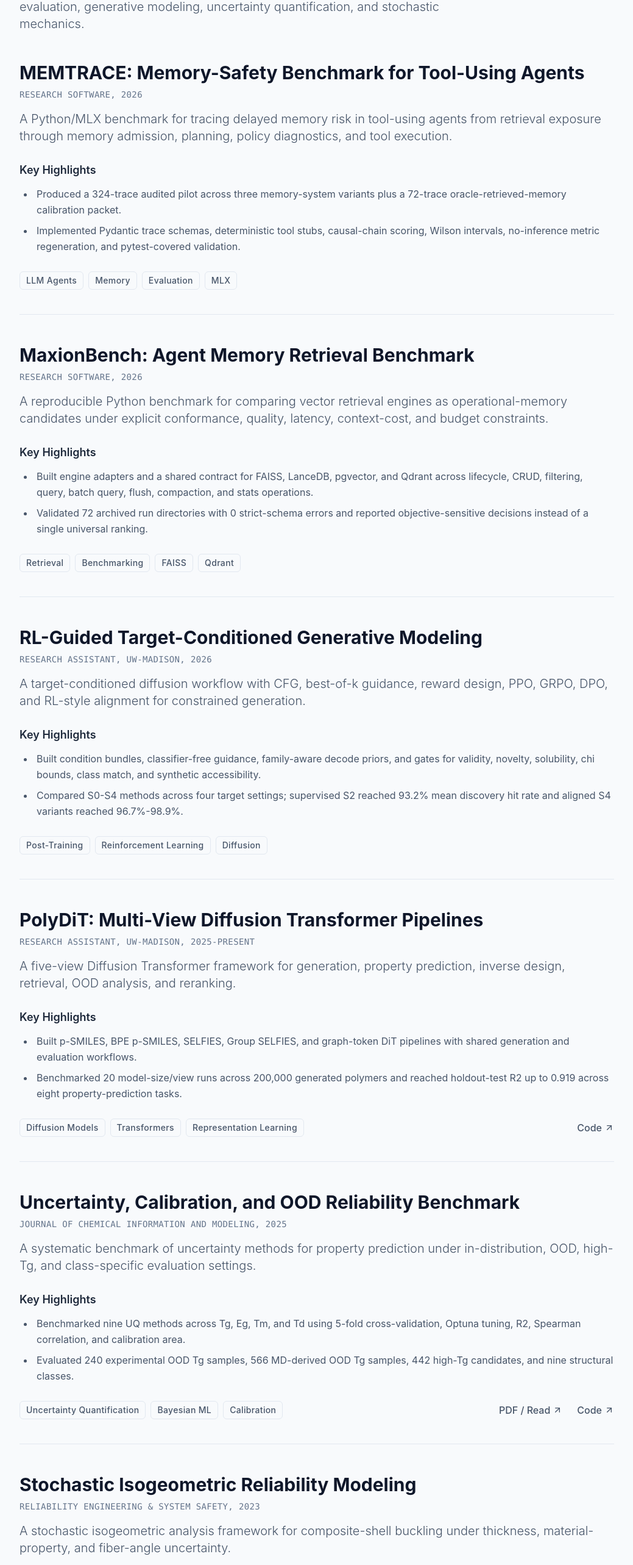
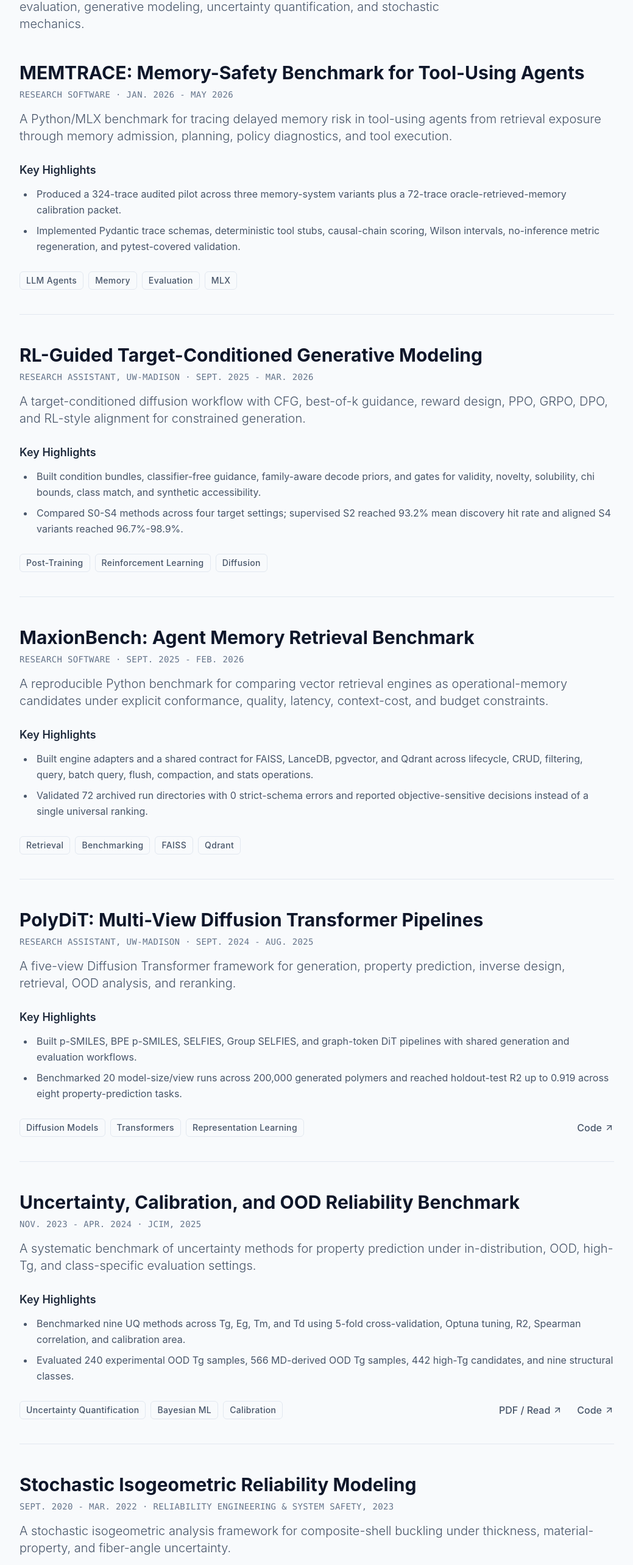
Before and after one commit to htang7415/Hao_Tang_Personal_website, a React (Vite) app: page /#/research in a window 1280 px wide. Shown: the part 211-2777 px from the top of the page at 61% size, without its empty margins (120-1159 px from the left). Built offline with nearby package versions, Linux system fonts and the light colour scheme.

Commit message:
update time

```diff
--- a/data/products.ts
+++ b/data/products.ts
@@ -8,7 +8,7 @@ export const products: Product[] = [
     description:
       'A SwiftUI app for group expense tracking, QR/code joins, equal-split expense entry, settlement suggestions, notification history, Core Data persistence, and optional Supabase sync.',
     role: 'Founder & Full-stack iOS Developer',
-    year: '2025',
+    year: 'May 2025 - Nov. 2025',
     tags: ['iOS', 'SwiftUI', 'Supabase', 'Product'],
     url: 'https://hyprshare.vercel.app/',
     featured: true,
--- a/data/research.ts
+++ b/data/research.ts
@@ -4,7 +4,7 @@ export const researchItems: ResearchItem[] = [
   {
     id: 'memtrace',
     title: 'MEMTRACE: Memory-Safety Benchmark for Tool-Using Agents',
-    typeOrVenue: 'Research software, 2026',
+    typeOrVenue: 'Research software · Jan. 2026 - May 2026',
     summary:
       'A Python/MLX benchmark for tracing delayed memory risk in tool-using agents from retrieval exposure through memory admission, planning, policy diagnostics, and tool execution.',
     tags: ['LLM Agents', 'Memory', 'Evaluation', 'MLX'],
@@ -15,9 +15,22 @@ export const researchItems: ResearchItem[] = [
 `
   },
   {
+    id: 'rl-inverse-design',
+    title: 'RL-Guided Target-Conditioned Generative Modeling',
+    typeOrVenue: 'Research Assistant, UW-Madison · Sept. 2025 - Mar. 2026',
+    summary:
+      'A target-conditioned diffusion workflow with CFG, best-of-k guidance, reward design, PPO, GRPO, DPO, and RL-style alignment for constrained generation.',
+    tags: ['Post-Training', 'Reinforcement Learning', 'Diffusion'],
+    featured: true,
+    highlights: `
+- Built condition bundles, classifier-free guidance, family-aware decode priors, and gates for validity, novelty, solubility, chi bounds, class match, and synthetic accessibility.
+- Compared S0-S4 methods across four target settings; supervised S2 reached 93.2% mean discovery hit rate and aligned S4 variants reached 96.7%-98.9%.
+`
+  },
+  {
     id: 'maxionbench',
     title: 'MaxionBench: Agent Memory Retrieval Benchmark',
-    typeOrVenue: 'Research software, 2026',
+    typeOrVenue: 'Research software · Sept. 2025 - Feb. 2026',
     summary:
       'A reproducible Python benchmark for comparing vector retrieval engines as operational-memory candidates under explicit conformance, quality, latency, context-cost, and budget constraints.',
     tags: ['Retrieval', 'Benchmarking', 'FAISS', 'Qdrant'],
@@ -28,22 +41,9 @@ export const researchItems: ResearchItem[] = [
 `
   },
   {
-    id: 'rl-inverse-design',
-    title: 'RL-Guided Target-Conditioned Generative Modeling',
-    typeOrVenue: 'Research Assistant, UW-Madison, 2026',
-    summary:
-      'A target-conditioned diffusion workflow with CFG, best-of-k guidance, reward design, PPO, GRPO, DPO, and RL-style alignment for constrained generation.',
-    tags: ['Post-Training', 'Reinforcement Learning', 'Diffusion'],
-    featured: true,
-    highlights: `
-- Built condition bundles, classifier-free guidance, family-aware decode priors, and gates for validity, novelty, solubility, chi bounds, class match, and synthetic accessibility.
-- Compared S0-S4 methods across four target settings; supervised S2 reached 93.2% mean discovery hit rate and aligned S4 variants reached 96.7%-98.9%.
-`
-  },
-  {
     id: 'polydit',
     title: 'PolyDiT: Multi-View Diffusion Transformer Pipelines',
-    typeOrVenue: 'Research Assistant, UW-Madison, 2025-present',
+    typeOrVenue: 'Research Assistant, UW-Madison · Sept. 2024 - Aug. 2025',
     summary:
       'A five-view Diffusion Transformer framework for generation, property prediction, inverse design, retrieval, OOD analysis, and reranking.',
     tags: ['Diffusion Models', 'Transformers', 'Representation Learning'],
@@ -59,7 +59,7 @@ export const researchItems: ResearchItem[] = [
   {
     id: 'uq-benchmark',
     title: 'Uncertainty, Calibration, and OOD Reliability Benchmark',
-    typeOrVenue: 'Journal of Chemical Information and Modeling, 2025',
+    typeOrVenue: 'Nov. 2023 - Apr. 2024 · JCIM, 2025',
     summary:
       'A systematic benchmark of uncertainty methods for property prediction under in-distribution, OOD, high-Tg, and class-specific evaluation settings.',
     tags: ['Uncertainty Quantification', 'Bayesian ML', 'Calibration'],
@@ -76,7 +76,7 @@ export const researchItems: ResearchItem[] = [
   {
     id: 'siga',
     title: 'Stochastic Isogeometric Reliability Modeling',
-    typeOrVenue: 'Reliability Engineering & System Safety, 2023',
+    typeOrVenue: 'Sept. 2020 - Mar. 2022 · Reliability Engineering & System Safety, 2023',
     summary:
       'A stochastic isogeometric analysis framework for composite-shell buckling under thickness, material-property, and fiber-angle uncertainty.',
     tags: ['Stochastic Modeling', 'Reliability', 'Isogeometric Analysis'],
--- a/pages/Home.tsx
+++ b/pages/Home.tsx
@@ -24,7 +24,7 @@ const interests = [
 const selectedWork = [
   {
     title: 'MEMTRACE',
-    meta: 'Agent memory evaluation, 2026',
+    meta: 'Agent memory evaluation · Jan. 2026 - May 2026',
     href: '#/research#memtrace',
     summary: 'Trace-level benchmark for persistent-memory risk in tool-using agents, with 324 main traces and 72 oracle calibration traces across 12 synthetic enterprise tasks.',
     points: [
@@ -34,8 +34,19 @@ const selectedWork = [
     tags: ['LLM agents', 'Memory', 'Evaluation', 'Python'],
   },
   {
+    title: 'RL-Aligned Conditional Diffusion Transformer',
+    meta: 'Research assistant, UW-Madison · Sept. 2025 - Mar. 2026',
+    href: '#/research#rl-inverse-design',
+    summary: 'Target-conditioned discrete diffusion workflow for constrained inverse design with classifier-free guidance, oracle-guided sampling, PPO, GRPO, and DPO alignment.',
+    points: [
+      'Uses 7-dimensional condition bundles and reward-shaped evaluation over validity, novelty, class match, feasibility, and target bounds.',
+      'Improved mean discovery hit rates from 93.2% with supervised conditional diffusion to 96.7%-98.9% with aligned variants.',
+    ],
+    tags: ['Diffusion', 'RL', 'PPO/GRPO/DPO', 'PyTorch'],
+  },
+  {
     title: 'MaxionBench',
-    meta: 'Retrieval decision benchmark, 2025-2026',
+    meta: 'Retrieval decision benchmark · Sept. 2025 - Feb. 2026',
     href: '#/research#maxionbench',
     summary: 'Conformance-gated benchmark for retrieval infrastructure used as operational memory, with shared adapters for FAISS, LanceDB, pgvector, and Qdrant.',
     points: [
@@ -46,7 +57,7 @@ const selectedWork = [
   },
   {
     title: 'HyprShare',
-    meta: 'Offline-first iOS app, 2025',
+    meta: 'Offline-first iOS app · May 2025 - Nov. 2025',
     href: 'https://hyprshare.vercel.app/',
     summary: 'Native SwiftUI app for shared expense tracking with invite-code and QR joining, equal-split entry, settlement suggestions, planning notes, notification history, and optional Supabase sync.',
     points: [
@@ -56,19 +67,8 @@ const selectedWork = [
     tags: ['SwiftUI', 'Core Data', 'Supabase', 'iOS'],
   },
   {
-    title: 'RL-Aligned Conditional Diffusion Transformer',
-    meta: 'Research assistant, UW-Madison, 2025-2026',
-    href: '#/research#rl-inverse-design',
-    summary: 'Target-conditioned discrete diffusion workflow for constrained inverse design with classifier-free guidance, oracle-guided sampling, PPO, GRPO, and DPO alignment.',
-    points: [
-      'Uses 7-dimensional condition bundles and reward-shaped evaluation over validity, novelty, class match, feasibility, and target bounds.',
-      'Improved mean discovery hit rates from 93.2% with supervised conditional diffusion to 96.7%-98.9% with aligned variants.',
-    ],
-    tags: ['Diffusion', 'RL', 'PPO/GRPO/DPO', 'PyTorch'],
-  },
-  {
     title: 'PolyDiT',
-    meta: 'Multi-representation diffusion modeling, 2024-2025',
+    meta: 'Multi-representation diffusion modeling · Sept. 2024 - Aug. 2025',
     href: '#/research#polydit',
     summary: 'Masked discrete Diffusion Transformer work across character, BPE, validity-preserving, fragment/group, and graph state spaces.',
     points: [
```
